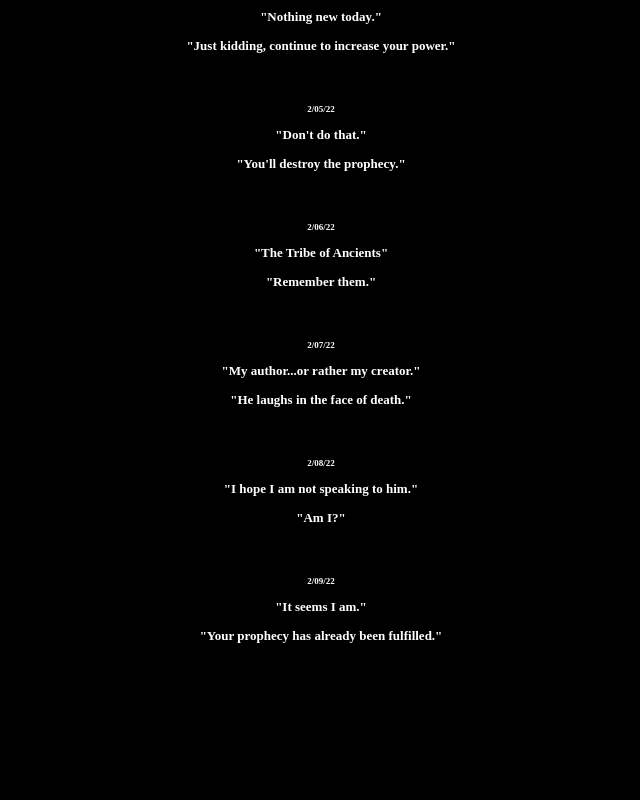
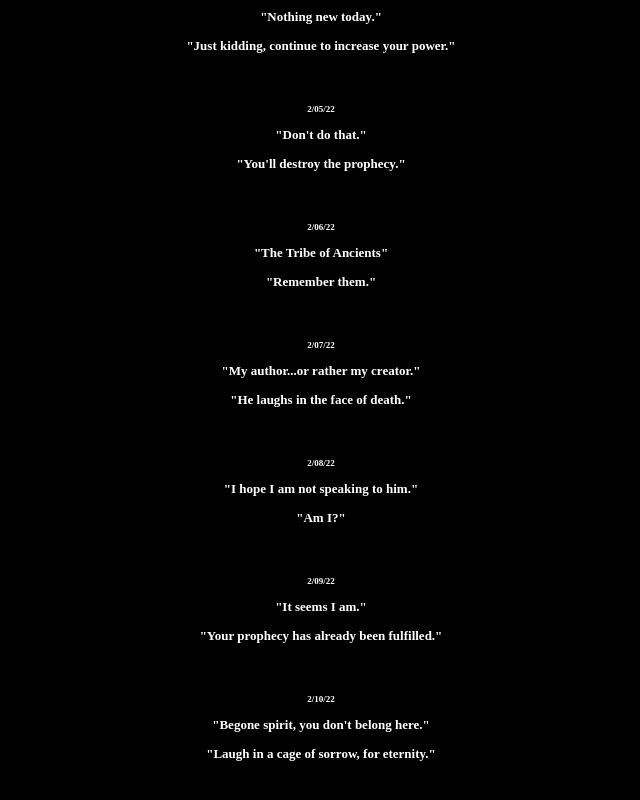
Before and after one commit to KoopaKid82/dark-prognosticus, a plain HTML site: page archives.html in a window 1280 px wide. Shown: the part 1665-2465 px from the top of the page, without its empty margins (319-959 px from the left). Before the commit the page ends 2359 px from the top, so only its background shows below. Drawn offline with Linux system fonts and the light colour scheme; files whose address does not match are found by name; a web font is replaced by a local one.

Commit message:
Update archives.html

```diff
--- a/archives.html
+++ b/archives.html
@@ -84,6 +84,10 @@
 	<h2>2/09/22</h2>
 	<h3>"It seems I am."</h3>
 	<h3>"Your prophecy has already been fulfilled."</h3>
+	<p>&nbsp;</p>
+	<h2>2/10/22</h2>
+	<h3>"Begone spirit, you don't belong here."</h3>
+	<h3>"Laugh in a cage of sorrow, for eternity."</h3>
 <p>&nbsp;</p>
 </body>
 </html>
```
